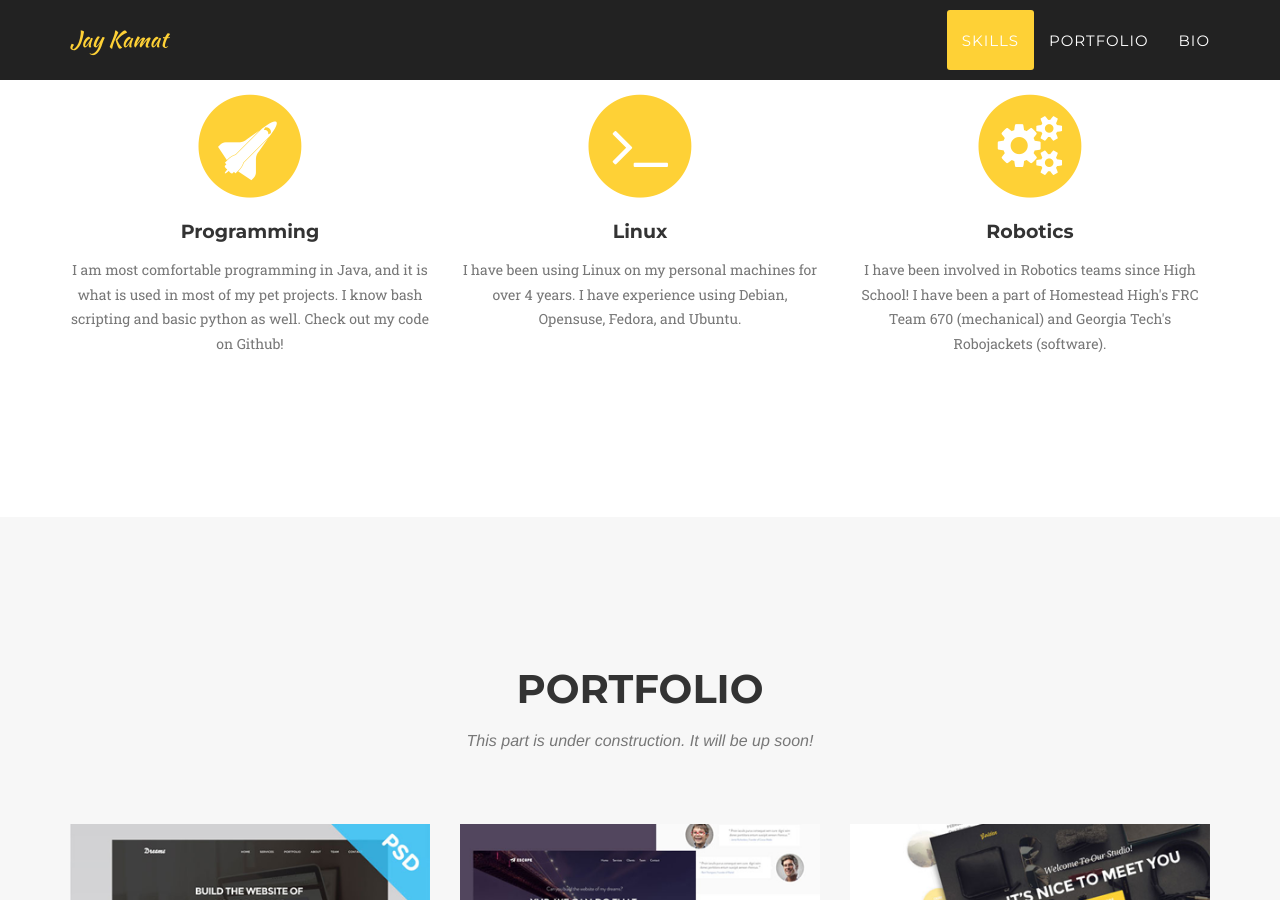
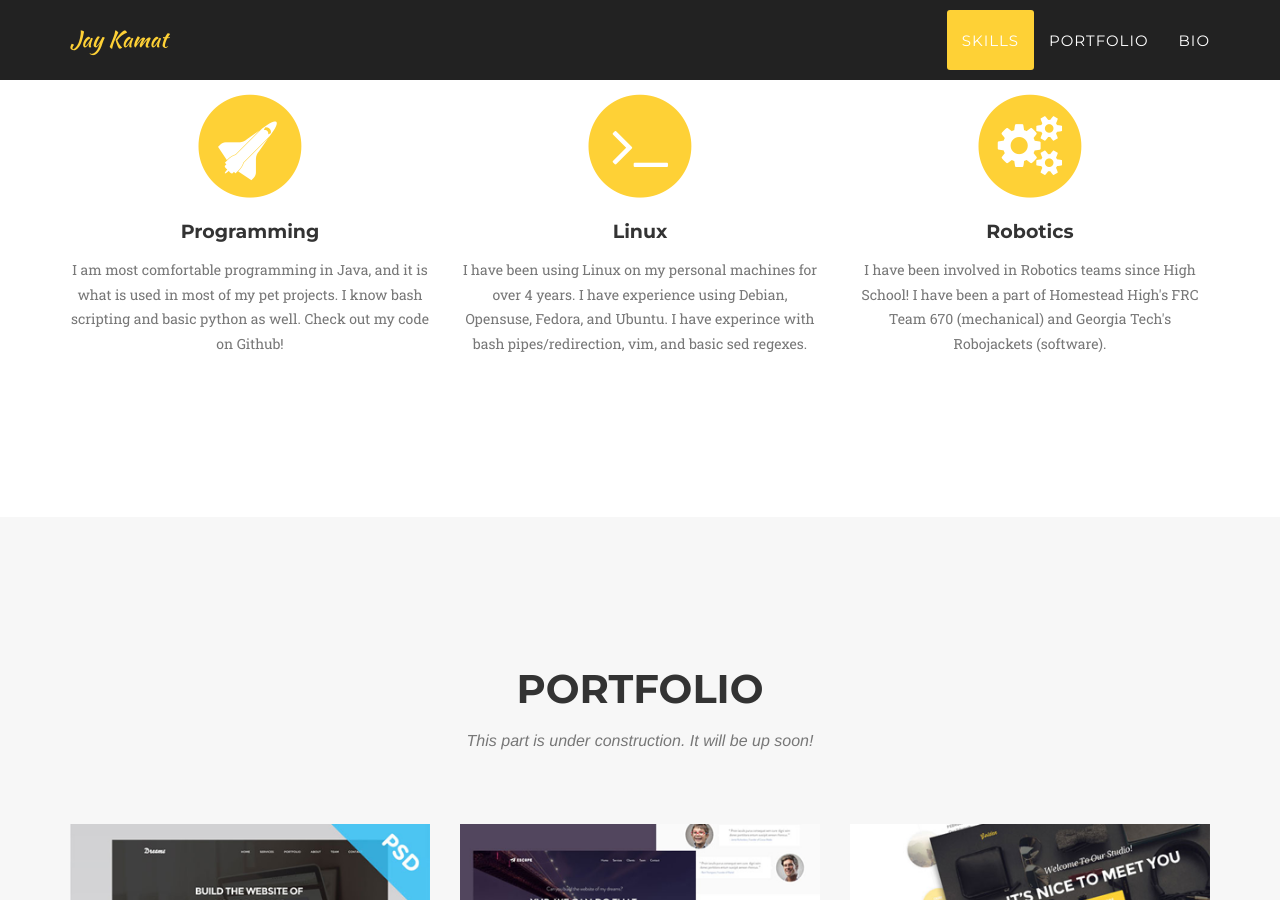
Before and after one commit to jgkamat/jgkamat.github.io, a Jekyll site: the page built from index.html, in a window 1280 px wide and 900 px high, scrolled down 978 px. Built offline with Jekyll 4.4.1, drawn with Linux system fonts in a browser that asks for light colours; some web fonts are replaced.

Commit message:
Update skills

```diff
--- a/_includes/skills.html
+++ b/_includes/skills.html
@@ -22,7 +22,7 @@
                         <i class="fa fa-terminal fa-stack-1x fa-inverse"></i>
                     </span>
                     <h4 class="service-heading">Linux</h4>
-                    <p class="text-muted">I have been using Linux on my personal machines for over 4 years. I have experience using Debian, Opensuse, Fedora, and Ubuntu.</p>
+                    <p class="text-muted">I have been using Linux on my personal machines for over 4 years. I have experience using Debian, Opensuse, Fedora, and Ubuntu. I have experince with bash pipes/redirection, vim, and basic sed regexes.</p>
                 </div>
                 <div class="col-md-4">
                     <span class="fa-stack fa-4x">
```
